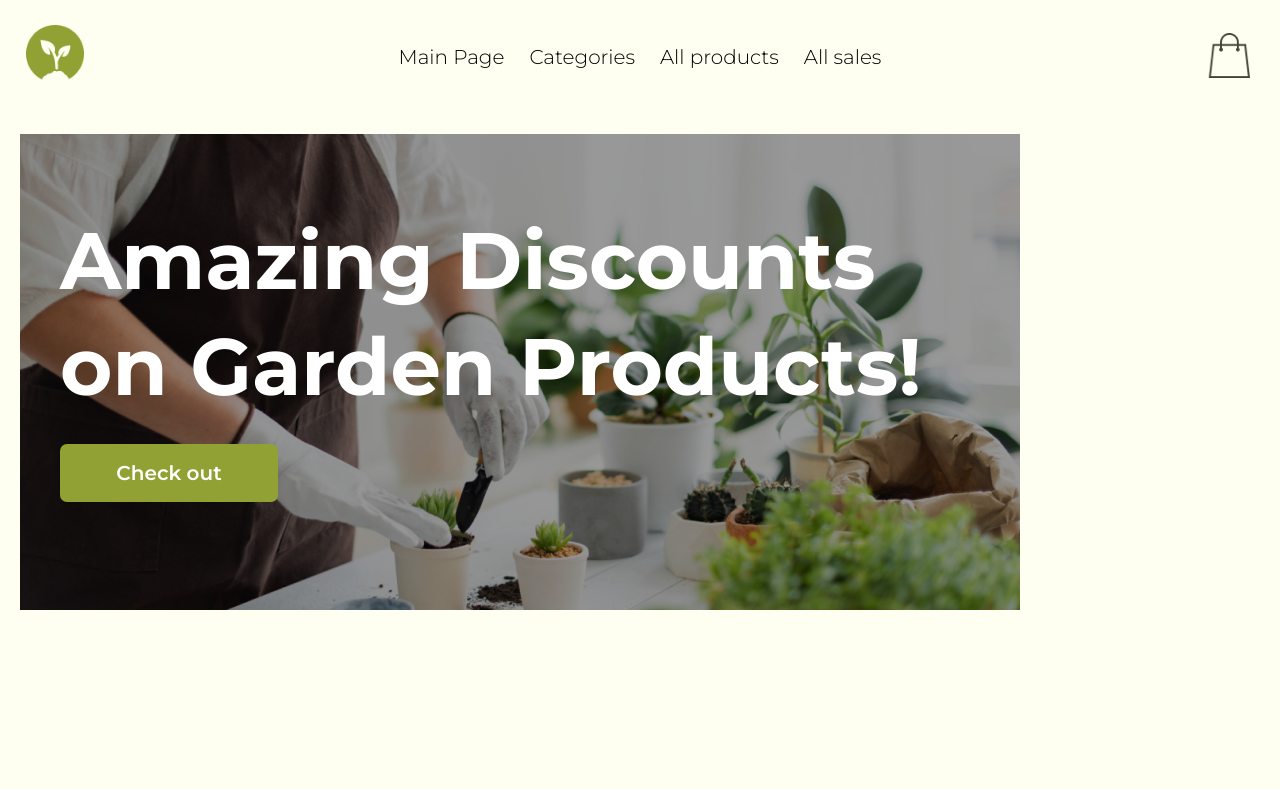
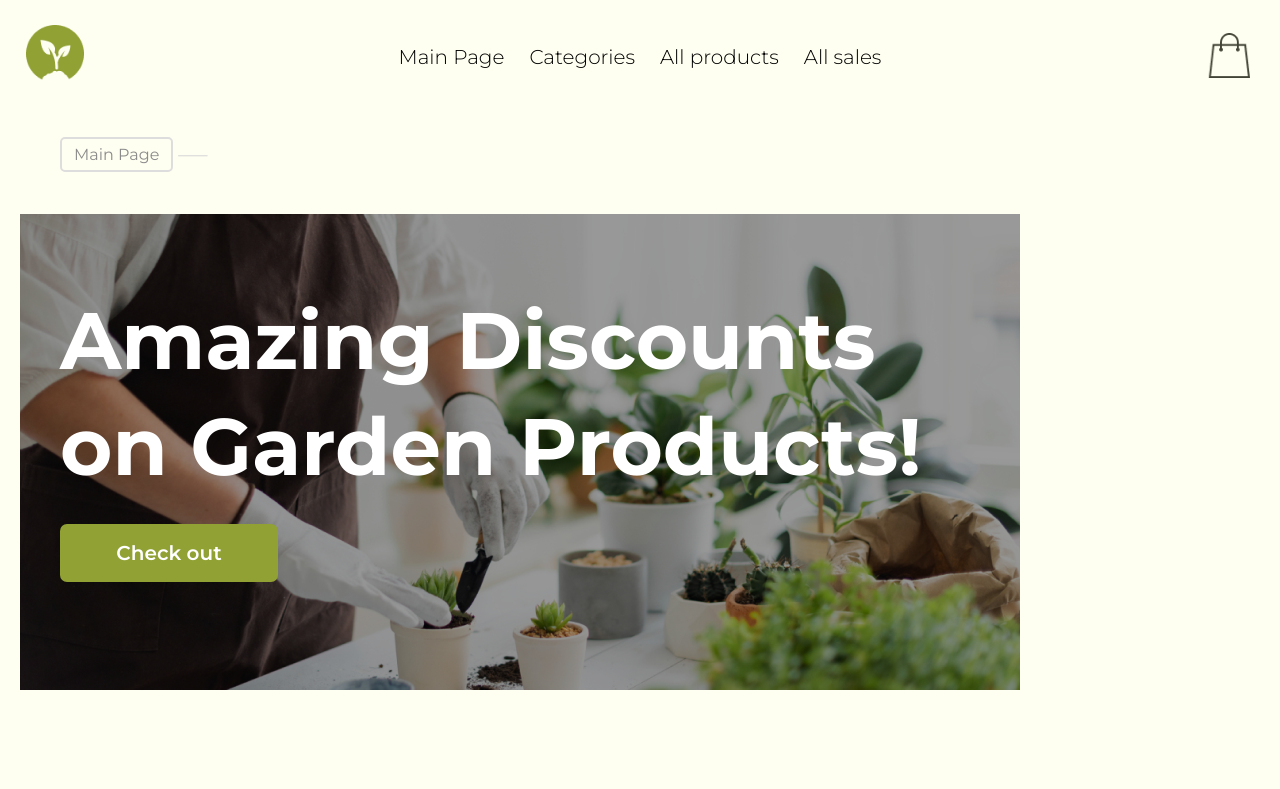
Before and after one commit to Hrudzkosof/Online_Garden_Store, a React (Create React App) app in the folder online_garden_store/: page / in a window 1280 px wide. Shown: the top 789 px of the page. Built offline with nearby package versions, Linux system fonts and the light colour scheme; no server answers.

Commit message:
breadcrumbs

```diff
--- a/online_garden_store/src/App.js
+++ b/online_garden_store/src/App.js
@@ -1,6 +1,7 @@
 import React from 'react';
 import { Route, Routes } from 'react-router-dom';
 import './App.css';
+import Breadcrumbs from './components/Breadcrumbs/Breadcrumbs';
 import Header from './components/Header/Header';
 import AllCategoriesPage from './components/pages/AllCategoriesPage';
 import CategoryDetailsPage from './components/pages/CategoryDetailsPage';
@@ -11,14 +12,14 @@ import MainPage from './pages/MainPage/MainPage';
 import NotFoundPage from './pages/NotFoundPage/NotFoundPage';
 import SingleProductPage from './pages/SingleProductPage/SingleProductPage';
 
-
-
 function App() {
   return (
 
 
 <div>
     <Header/>
+
+    <Breadcrumbs />
 
     <Routes>
       <Route path='/' element={<MainPage/>}/>
--- /dev/null
+++ b/online_garden_store/src/components/Breadcrumbs/Breadcrumbs.jsx
@@ -0,0 +1,46 @@
+import React from 'react';
+import { Link, useLocation } from 'react-router-dom';
+import s from './index.module.css';
+
+export default function Breadcrumbs() {
+  const location = useLocation(); // Holen Sie sich den aktuellen Pfad
+  const pathnames = location.pathname.split('/').filter(x => x); // Den Pfad in Segmente unterteilen
+
+  let currentLink = '';
+
+  // Breadcrumbs erstellen
+  const crumbs = pathnames.map((crumb, index) => {
+    currentLink += `/${crumb}`;
+
+    // Check, ob wir uns auf der Produktseite oder einer Kategorie-Seite befinden
+    const isLast = index === pathnames.length - 1;
+
+    return (
+      <React.Fragment key={currentLink} className={s.mainBreadcrumb}>
+        {!isLast ? (
+          <div className={s.crumb}>
+            <Link to={currentLink} className={s.link}>
+              {crumb.charAt(0).toUpperCase() + crumb.slice(1)}
+            </Link>
+            {' ⸺'}
+          </div>
+        ) : (
+          <span className={s.crumb}>
+            {crumb.charAt(0).toUpperCase() + crumb.slice(1)}
+          </span>
+        )}
+      </React.Fragment>
+    );
+  });
+
+  return (
+    <div className={s.breadcrumbs}>
+      <div className={s.breadcrumbsContainer}>
+       <Link to="/" className={s.link}>Main Page</Link>
+      {' ⸺ '}
+      {crumbs}
+      </div>
+
+    </div>
+  );
+}
--- /dev/null
+++ b/online_garden_store/src/components/Breadcrumbs/index.module.css
@@ -0,0 +1,27 @@
+.breadcrumbs {
+  font-family: Montserrat;
+  font-size: 16px;
+  color: #DDDDDD;
+  display: flex;
+  align-items: center;
+  background-color: #FFFFF1;
+  height: 80px;
+}
+.breadcrumbsContainer {
+  margin-left: 60px;
+}
+.crumb {
+  display: inline-block;
+  margin: 0 5px;
+}
+.link {
+  text-decoration: none;
+  color: #8B8B8B;
+  padding: 6px 12px;
+  background-color: transparent;
+  border: 2px solid #DDDDDD;
+  border-radius: 5px;
+  width: 120px;
+  height: 36px;
+  text-align: center;
+}
--- a/online_garden_store/src/components/Header/Header.jsx
+++ b/online_garden_store/src/components/Header/Header.jsx
@@ -1,14 +1,16 @@
 import React from 'react'
 import { Link } from 'react-router-dom'
+import basket from '../images/basket.png'
 import logo from '../images/logo.png'
 import NavMenu from '../NavMenu/NavMenu'
 import s from './Header.module.css'
-import basket from '../images/basket.png'
-
 
 export default function Header() {
   return (
     <div className={s.header}>
+
+
+
          <Link to='/'>
             <img src={logo} alt="LOGO" className={s.logo} />
         </Link>
```
